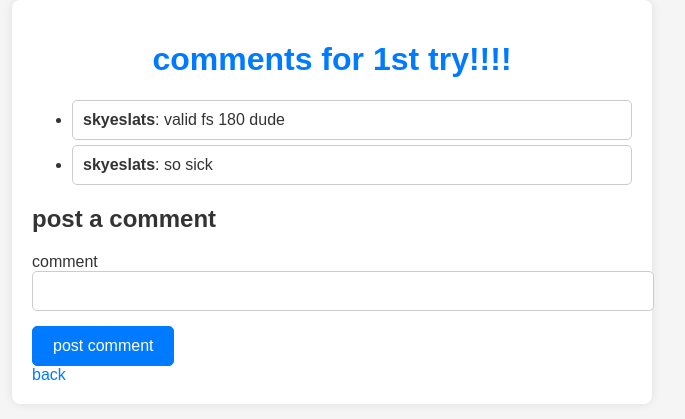
After one commit to skyeslattery/skate-hub, a Flask app: page /comments/1 in a window 1280 px wide. The commit adds this page. Shown: the top 419 px of the page, without its empty margins (308-993 px from the left). Run offline with Flask 2, Linux system fonts and the light colour scheme; a user stored in the database is signed in.

Commit message:
Add skate spot map showing all spots users have added to the map. Add posts of tricks with commenting and liking functionality.

```diff
--- a/app/models.py
+++ b/app/models.py
@@ -1,7 +1,7 @@
 from flask_login import UserMixin
-from flask import flash, get_flashed_messages
+from flask import flash
 from flask_wtf import FlaskForm
-from wtforms import StringField, PasswordField, SubmitField
+from wtforms import StringField, TextAreaField, HiddenField, PasswordField, SubmitField, SelectField
 from wtforms.validators import InputRequired, Length, ValidationError, Email
 from flask_sqlalchemy import SQLAlchemy
 
@@ -12,6 +12,10 @@ class User(db.Model, UserMixin):
     username = db.Column(db.String(20), nullable=False, unique=True)
     email = db.Column(db.String(50), nullable=False, unique=True)
     password = db.Column(db.String(80), nullable=False)
+    spots = db.relationship('Spot', backref='user', lazy=True)
+    posts = db.relationship('Post', backref='user', lazy=True)
+    likes = db.relationship('Like', backref='user', lazy=True)
+    comments = db.relationship('Comment', backref='user', lazy=True)
 
 class RegisterForm(FlaskForm):
     email = StringField(validators=[InputRequired(), Email(), Length(min=4, max=25)], render_kw={"placeholder": "email"})
@@ -40,3 +44,61 @@ class ProfileForm(FlaskForm):
     username = StringField('username', validators=[Length(min=4, max=20)])
     email = StringField('email', validators=[InputRequired(), Email()])
     submit = SubmitField('update profile')
+
+class Spot(db.Model):
+    id = db.Column(db.Integer, primary_key=True)
+    name = db.Column(db.String(100))
+    description = db.Column(db.String(200))
+    latitude = db.Column(db.Float, nullable=False)
+    longitude = db.Column(db.Float, nullable=False)
+    user_id = db.Column(db.Integer, db.ForeignKey('user.id'))
+    posts = db.relationship('Post', backref='Spot', lazy=True)
+
+    def to_dict(self):
+        return {
+            'id': self.id,
+            'name': self.name,
+            'description': self.description,
+            'latitude': self.latitude,
+            'longitude': self.longitude
+        }
+
+
+class SpotForm(FlaskForm):
+    spot_name = StringField('spot name', validators=[InputRequired(), Length(max=100)])
+    description = TextAreaField('description', validators=[InputRequired()])
+    latitude = HiddenField('latitude', validators=[InputRequired()])
+    longitude = HiddenField('longitude', validators=[InputRequired()])
+    submit = SubmitField('post spot')
+
+class MediaForm(FlaskForm):
+    media =  StringField('media', validators=[Length(max=500)])
+    caption = StringField('caption', validators=[Length(max=500)])
+    associated_spot = SelectField('add spot', coerce=int)
+    submit = SubmitField('post media')
+
+class Post(db.Model):
+    id = db.Column(db.Integer, primary_key=True)
+    content = db.Column(db.Text, nullable=False)
+    caption = db.Column(db.String(500), nullable=True)
+    user_id = db.Column(db.Integer, db.ForeignKey('user.id'), nullable=False)
+    spot_id = db.Column(db.Integer, db.ForeignKey('spot.id'), nullable=False)
+    timestamp = db.Column(db.DateTime)
+    likes = db.relationship('Like', backref='Post', lazy=True)
+    comments = db.relationship('Comment', backref='Post', lazy=True)
+
+class Like(db.Model):
+    id = db.Column(db.Integer, primary_key=True)
+    user_id = db.Column(db.Integer, db.ForeignKey('user.id'), nullable=False)
+    post_id = db.Column(db.Integer, db.ForeignKey('post.id'), nullable=False)
+
+class Comment(db.Model):
+    id = db.Column(db.Integer, primary_key=True)
+    text = db.Column(db.String(300), nullable=False)
+    user_id = db.Column(db.Integer, db.ForeignKey('user.id'), nullable=False)
+    post_id = db.Column(db.Integer, db.ForeignKey('post.id'), nullable=False)
+    timestamp = db.Column(db.DateTime)
+
+class CommentForm(FlaskForm):
+    text = StringField('comment', validators=[InputRequired()])
+    submit = SubmitField('post comment')
--- a/app/routes.py
+++ b/app/routes.py
@@ -1,9 +1,14 @@
-from flask import Blueprint, render_template, url_for, redirect, request, flash, current_app
+from flask import Blueprint, render_template, url_for, redirect, flash
 from flask_login import login_user, login_required, logout_user, current_user
 from app import db, bcrypt
-from app.models import User, RegisterForm, LoginForm, ProfileForm
+from app.models import User, RegisterForm, LoginForm, ProfileForm, Spot, SpotForm, MediaForm, Post, Comment, Like, CommentForm
+import os
+from dotenv import load_dotenv
 
 main = Blueprint('main', __name__)
+load_dotenv()
+
+maps_key = os.getenv('MAPS_KEY')
 
 @main.route('/')
 def home():
@@ -21,11 +26,6 @@ def login():
         else:
             flash('login failed. please check username and password.', 'danger')
     return render_template('login.html', form=form)
-
-@main.route('/dashboard', methods=['GET', 'POST'])
-@login_required
-def dashboard():
-    return render_template('dashboard.html')
 
 @main.route('/register', methods=['GET', 'POST'])
 def register():
@@ -59,6 +59,13 @@ def profile():
                 flash(f'{fieldName.capitalize()}: {err}', 'danger')
     return render_template('profile.html', form=form)
 
+@main.route('/dashboard')
+@login_required
+def dashboard():
+    posts = Post.query.order_by(Post.timestamp.desc()).all()
+    posts.reverse()
+    return render_template('dashboard.html', posts=posts)
+
 @main.route('/delete_profile', methods=['POST'])
 @login_required
 def delete_profile():
@@ -79,3 +86,93 @@ def logout():
     logout_user()
     flash('you have been logged out.', 'success')
     return redirect(url_for('main.login'))
+
+@main.route('/spot_map')
+@login_required
+def spot_map():
+    skate_spots = Spot.query.all()
+    skate_spots_dict = [spot.to_dict() for spot in skate_spots]
+    return render_template('spot_map.html', skate_spots=skate_spots_dict, maps_key=maps_key)
+
+@main.route('/post_spot', methods=['GET', 'POST'])
+@login_required
+def post_spot():
+    form = SpotForm()
+
+    if form.validate_on_submit():
+        new_spot = Spot(
+            name=form.spot_name.data,
+            description=form.description.data,
+            latitude=form.latitude.data,
+            longitude=form.longitude.data,
+            user_id=current_user.id
+        )
+        db.session.add(new_spot)
+        db.session.commit()
+        flash('new spot added!', 'success')
+        return redirect(url_for('main.dashboard'))
+
+    # Handling form errors
+    if form.errors:
+        for fieldName, errorMessages in form.errors.items():
+            for err in errorMessages:
+                flash(f'{fieldName.capitalize()}: {err}', 'danger')
+
+    return render_template('post_spot.html', form=form, maps_key=maps_key)
+
+@main.route('/create_media', methods=['GET', 'POST'])
+@login_required
+def create_media():
+    form = MediaForm()
+    form.associated_spot.choices = [(spot.id, spot.name) for spot in Spot.query.all()]
+
+    if form.validate_on_submit():
+        new_post = Post(
+            content=form.media.data,
+            caption=form.caption.data,
+            user_id=current_user.id,
+            spot_id=form.associated_spot.data
+        )
+        db.session.add(new_post)
+        db.session.commit()
+        flash('post created!', 'success')
+        return redirect(url_for('main.dashboard'))
+
+    if form.errors:
+        for fieldName, errorMessages in form.errors.items():
+            for err in errorMessages:
+                flash(f'{fieldName.capitalize()}: {err}', 'danger')
+
+    return render_template('create_post.html', form=form, maps_key=maps_key)
+
+@main.route('/like_post/<int:post_id>', methods=['POST'])
+@login_required
+def like_post(post_id):
+    post = Post.query.get_or_404(post_id)
+    like = Like.query.filter_by(user_id=current_user.id, post_id=post_id).first()
+
+    if like:
+        like = db.session.merge(like)
+        db.session.delete(like)
+    else:
+        like = Like(user_id=current_user.id, post_id=post_id)
+        db.session.add(like)
+
+    db.session.commit()
+    return redirect(url_for('main.dashboard'))
+
+@main.route('/comments/<int:post_id>', methods=['GET', 'POST'])
+@login_required
+def comments(post_id):
+    post = Post.query.get_or_404(post_id)
+    form = CommentForm()
+
+    if form.validate_on_submit():
+        comment = Comment(text=form.text.data, user_id=current_user.id, post_id=post.id)
+        db.session.add(comment)
+        db.session.commit()
+        flash('comment posted!', 'success')
+        return redirect(url_for('main.comments', post_id=post_id))
+
+    comments = Comment.query.filter_by(post_id=post_id).all()
+    return render_template('comments.html', post=post, form=form, comments=comments)
--- a/app/static/styles.css
+++ b/app/static/styles.css
@@ -19,6 +19,9 @@ a:hover {
   max-width: 600px;
   margin: 0 auto;
   padding: 20px;
+  background-color: #fff;
+  border-radius: 8px;
+  box-shadow: 0 0 10px rgba(0, 0, 0, 0.1);
 }
 
 h1 {
@@ -30,11 +33,17 @@ form {
   display: flex;
   flex-direction: column;
   gap: 15px;
-  align-items: center;
+}
+
+.form-group {
+  width: 100%;
 }
 
 input[type="text"],
-input[type="password"] {
+input[type="password"],
+textarea,
+select,
+input[type="file"] {
   padding: 10px;
   border: 1px solid #ccc;
   border-radius: 5px;
@@ -42,16 +51,25 @@ input[type="password"] {
   width: 100%;
 }
 
+textarea {
+  resize: vertical;
+}
+
+.invalid-feedback {
+  color: #dc3545;
+  font-size: 0.9em;
+  margin-top: 5px;
+}
+
 button,
 input[type="submit"] {
-  padding: 8px 16px;
+  padding: 10px 20px;
   border: 1px solid #007BFF;
   border-radius: 5px;
-  font-size: 0.9em;
+  font-size: 1em;
   background-color: #007BFF;
   color: #fff;
   cursor: pointer;
-  width: auto;
 }
 
 button:hover,
@@ -156,3 +174,62 @@ input[type="submit"]:hover {
 .hidden {
   display: none;
 }
+
+.posts {
+  margin-top: 20px;
+}
+
+.post {
+  border: 1px solid #ccc;
+  padding: 10px;
+  margin-bottom: 10px;
+  border-radius: 5px;
+  background-color: #fafafa;
+}
+
+.inline-form {
+  display: inline-block;
+}
+
+.comments {
+  margin-top: 10px;
+}
+
+.list-group-item {
+  background-color: #fff;
+  border: 1px solid #ccc;
+  margin-bottom: 5px;
+  padding: 10px;
+  border-radius: 5px;
+}
+
+.like-button {
+  background: none;
+  border: none;
+  cursor: pointer;
+  padding: 0;
+  margin-right: 5px;
+  font-size: 1.5em;
+}
+
+.heart {
+  transition: color 0.3s;
+}
+
+.heart.liked {
+  color: red;
+}
+
+.btn-primary {
+  background-color: #007BFF;
+  color: #fff;
+  border: none;
+  padding: 5px 10px;
+  border-radius: 5px;
+  text-decoration: none;
+  font-size: 0.9em;
+}
+
+.btn-primary:hover {
+  background-color: #0056b3;
+}
--- /dev/null
+++ b/app/templates/comments.html
@@ -0,0 +1,34 @@
+{% extends 'base.html' %}
+
+{% block title %}comments{% endblock %}
+
+{% block content %}
+<div class="container">
+  <h1>comments for {{ post.caption }}</h1>
+
+  <ul class="list-group mb-4">
+    {% for comment in comments %}
+    <li class="list-group-item">
+      <strong>{{ comment.user.username }}</strong>: {{ comment.text }}
+    </li>
+    {% endfor %}
+  </ul>
+
+  <h2>post a comment</h2>
+  <form method="POST">
+    {{ form.hidden_tag() }}
+    <div class="form-group">
+      {{ form.text.label }}
+      {{ form.text(class="form-control") }}
+      {% for error in form.text.errors %}
+      <div class="invalid-feedback d-block">{{ error }}</div>
+      {% endfor %}
+    </div>
+    <div class="form-group">
+      {{ form.submit(class="btn btn-primary") }}
+    </div>
+  </form>
+
+  <a href="{{ url_for('main.dashboard') }}">back</a>
+</div>
+{% endblock %}
--- a/app/templates/login.html
+++ b/app/templates/login.html
@@ -1,16 +1,16 @@
 {% extends 'base.html' %}
 
-{% block title %}Login{% endblock %}
+{% block title %}login{% endblock %}
 
 {% block content %}
 <div class="container">
-  <h1>Login Page</h1>
+  <h1>login</h1>
   <form method="POST" action="">
     {{ form.hidden_tag() }}
     {{ form.username }}
     {{ form.password }}
     {{ form.submit }}
   </form>
-  <a href="{{ url_for('main.register') }}">Don't have an account? Sign Up</a>
+  <a href="{{ url_for('main.register') }}">don't have an account? sign up</a>
 </div>
 {% endblock %}
--- a/requirements.txt
+++ b/requirements.txt
@@ -21,3 +21,4 @@ sqlparse==0.4.2
 Werkzeug==2.1.1
 WTForms==3.0.1
 zipp==3.8.0
+python-dotenv
```
Also changed, not shown: app/templates/create_post.html (added, +40 -0 lines), app/templates/dashboard.html (+26 -1 lines), app/templates/post_spot.html (added, +100 -0 lines), app/templates/spot_map.html (added, +76 -0 lines), app/database.db.
